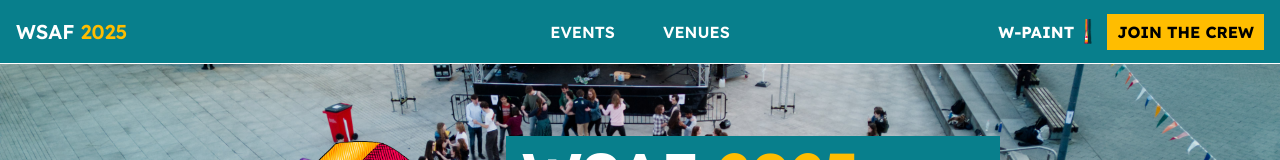
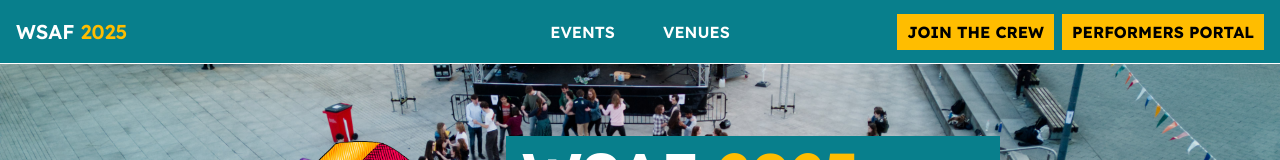
Before and after one commit to WarwickStudentArtsFestival/wsaf25-website, a Next.js app: page / in a window 1280 px wide. Shown: the top 160 px of the page. Built offline with nearby package versions, Linux system fonts and the light colour scheme.

Commit message:
put performers portal in nav

```diff
--- a/src/app/components/footer/footer.tsx
+++ b/src/app/components/footer/footer.tsx
@@ -1,4 +1,4 @@
-import { FaGithub, FaPaintBrush } from 'react-icons/fa';
+import { FaGithub } from 'react-icons/fa';
 import FooterSection from './FooterSection';
 import FooterLink from './FooterLink';
 import footerData from './footerData';
@@ -19,16 +19,19 @@ export default function Footer() {
               Celebrating student creativity at the University of Warwick
             </p>
 
-            <div className="text-left mt-4">
-              <a
-                href="https://submit.wsaf.org.uk/2025/cfp"
-                target="_blank"
-                className="inline-flex items-center gap-2 bg-yellow px-2 py-1 sm:px-4 sm:py-2 text-black font-semibold uppercase mr-auto hover:scale-[102%] text-sm lg:text-base"
-              >
-                <FaPaintBrush />
-                Performers Portal
-              </a>
-            </div>
+            {/* W-Paint Link TODO: fix styles */}
+            {/* <Link
+              href="/wpaint"
+              className="flex items-center mx-auto gap-2 rounded hover:underline uppercase text-black bg-yellow"
+            >
+              <div className="font-bold">W-Paint</div>
+              <Image
+                src={PaintBrush}
+                alt="Paint brush icon"
+                width={25}
+                height={25}
+              />
+            </Link> */}
           </FooterSection>
 
           <FooterSection title="Quick Links">
--- a/src/app/components/header.tsx
+++ b/src/app/components/header.tsx
@@ -5,8 +5,6 @@ import { FiMenu, FiX } from 'react-icons/fi';
 import Link from 'next/link';
 import { usePathname } from 'next/navigation';
 import NavLinks from './NavLinks';
-import Image from 'next/image';
-import PaintBrush from '@/assets/icons/paintbrush.png';
 
 export default function Header() {
   const [mobileMenuOpen, setMobileMenuOpen] = useState(false);
@@ -33,25 +31,17 @@ export default function Header() {
       {/* Right links (desktop) */}
       <div className="hidden sm:flex items-center gap-2 ml-auto">
         <Link
-          href="/wpaint"
-          className={`flex items-center rounded hover:underline uppercase ${
-            pathname === '/wpaint' ? 'text-yellow-400' : 'text-white'
-          }`}
-        >
-          <div className="font-bold">W-Paint</div>
-          <Image
-            src={PaintBrush}
-            alt="Paint brush icon"
-            width={25}
-            height={25}
-          />
-        </Link>
-
-        <Link
           href="/crew"
           className={`uppercase font-bold px-2.5 py-1.5 hover:scale-[102%] ${pathname === '/crew' ? 'text-yellow-400' : 'bg-yellow text-black'}`}
         >
           <span className="hidden lg:inline">Join the </span>Crew
+        </Link>
+
+        <Link
+          href="https://submit.wsaf.org.uk/2025/cfp"
+          className="uppercase font-bold px-2.5 py-1.5 hover:scale-[102%] bg-yellow text-black"
+        >
+          Performers <span className="hidden lg:inline">Portal</span>
         </Link>
       </div>
 
@@ -76,23 +66,6 @@ export default function Header() {
               <NavLinks onClick={() => setMobileMenuOpen(false)} />
             </div>
 
-            {/* W-Paint Link */}
-            <Link
-              href="/wpaint"
-              onClick={() => setMobileMenuOpen(false)}
-              className={`flex items-center mx-auto gap-2 rounded hover:underline uppercase ${
-                pathname === '/wpaint' ? 'text-yellow-400' : 'text-white'
-              }`}
-            >
-              <div className="font-bold">W-Paint</div>
-              <Image
-                src={PaintBrush}
-                alt="Paint brush icon"
-                width={25}
-                height={25}
-              />
-            </Link>
-
             <Link
               href="/crew"
               className={`uppercase mx-auto font-bold px-4 py-2 hover:scale-[102%] ${pathname === '/crew' ? 'text-yellow-400' : 'bg-yellow text-black'}`}
@@ -100,6 +73,13 @@ export default function Header() {
             >
               Join the Crew
             </Link>
+            <Link
+              href="https://submit.wsaf.org.uk/2025/cfp"
+              className="uppercase mx-auto font-bold px-4 py-2 hover:scale-[102%] bg-yellow text-black"
+              onClick={() => setMobileMenuOpen(false)}
+            >
+              Performers Portal
+            </Link>
           </nav>
         </div>
       )}
```
